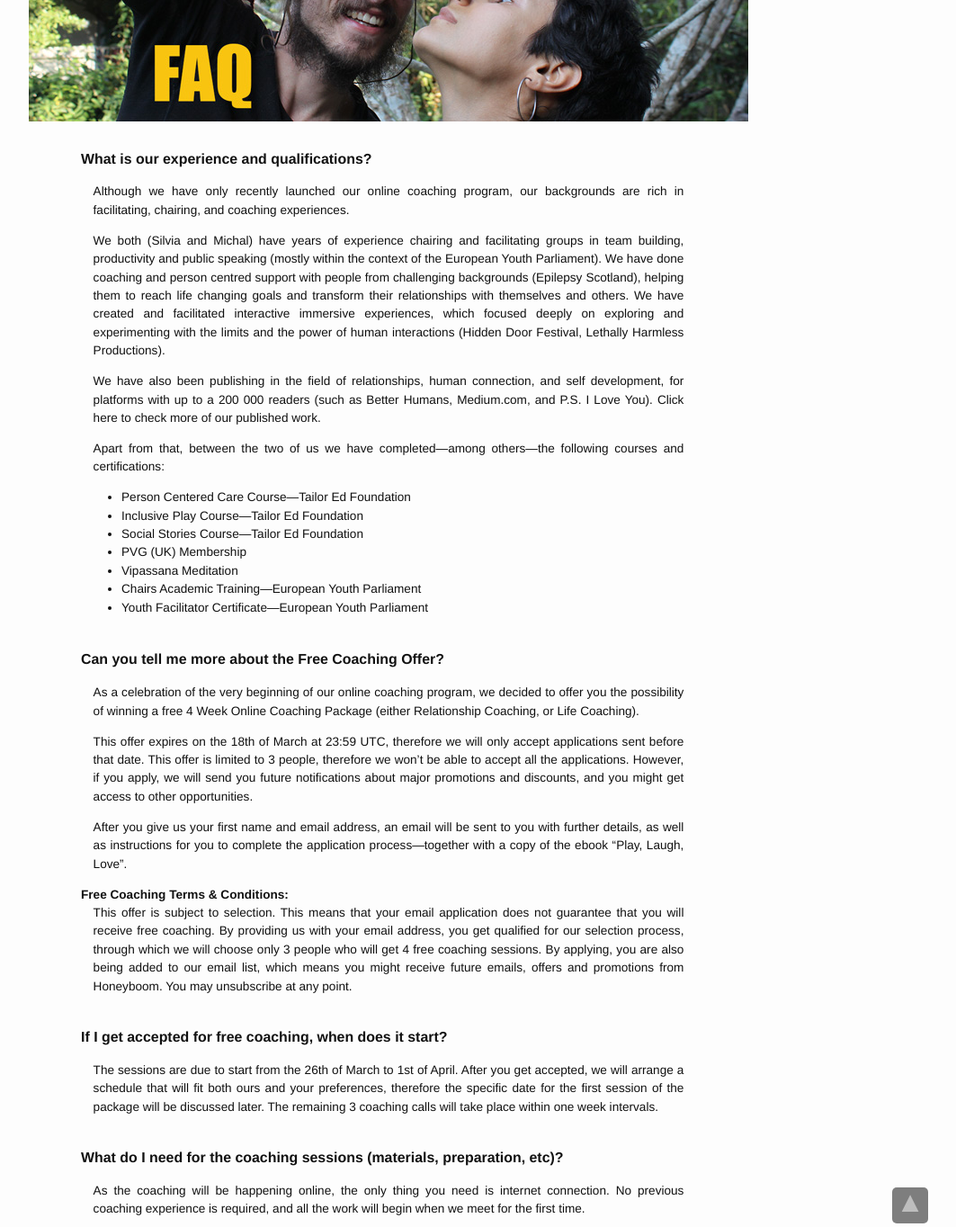
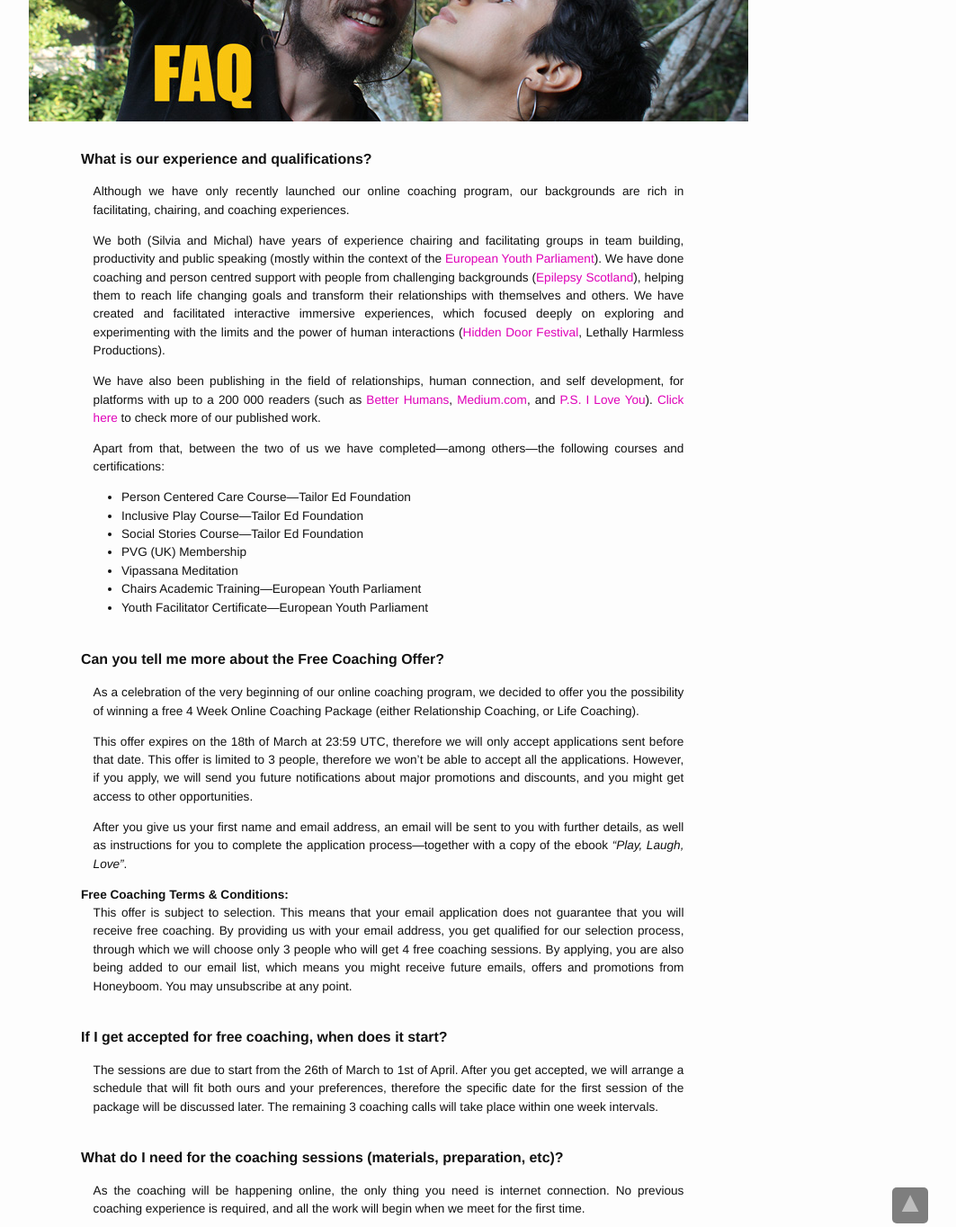
Before and after one commit to Honeyboom/honeyboom.github.io, a Jekyll site: the page built from coaching.html, in a window 1280 px wide and 1400 px high, scrolled down 1569 px, cut to the strip 0-1364 px from the top of the window. Shown: the whole strip at 90% size, without its empty margins (208-1271 px from the left). Built offline with Jekyll 4.4.1, drawn with Linux system fonts in a browser that asks for light colours; some of the changed text lies outside the part shown.

Commit message:
changed texts coaching

```diff
--- a/coaching.html
+++ b/coaching.html
@@ -54,7 +56,8 @@
 				If what you have just read has resonated and triggered excitement in you, than you are in the right place.
 			</p>
 			<p>
-				If this is the first time you meet us, welcome. We are Silvia and Michal, and it’s a pleasure to have you here. We have been together for over 4 years, and you can find out more about our story and our relationship tools by checking our Youtube channel.
+				If this is the first time you meet us, welcome. We are Silvia and Michal, and it’s a pleasure to have you here. We have been together for over 4 years, and you can find out more about our story and our relationship tools by checking our <a href="https://www.youtube.com/channel/UCFkEEtX7yPtYD0Om0GPwL7w">Youtube channel</a>.
+
 			</p>
 			<p>
 				But let’s get straight to the point: we can help you because we have been there. We have struggled for meaning, passion, and something that we couldn’t really grasp, and we have found it. Today, our relationship is quite out of the ordinary—and so it its story:
@@ -102,11 +105,11 @@
 
 			<h3>Prices:</h3>
 			<ul class="coaching-prices">
-				<li>4 Week Relationship Package—Individual: £400</li>
+				<li><b>4 Week Relationship Package—Individual: £400</b></li>
 				<li>4 weekly sessions</li>
 				<li>weekly email check ins</li>
 				&nbsp;
-				<li>4 Week Relationship Package—Couples: £600</li>
+				<li><b>4 Week Relationship Package—Couples: £600</b></li>
 				<li>2 individual sessions</li>
 				<li>2 couple sessions</li>
 				<li>weekly email check ins</li>
@@ -122,6 +125,9 @@
 			</p>
 			<p>
 				As there are only 3 spots available, your application does not guarantee that you will be chosen. However, if you don’t get selected but would still like to receive coaching, don’t worry: if you apply now, we will be able to send you future discounts and offers, so stay tuned!
+			</p>
+			<p>
+				<b>To apply, enter your email in the box below.</b>
 			</p>
 
 		</div>
@@ -165,7 +171,7 @@
 				If this is the first time you are here, hello. We are Michal and Silvia, and it’s a pleasure to meet you.
 			</p>
 			<p>
-				If you have watched our Youtube channel, you probably know a few things about us: we run our own business, we travel the world as a lifestyle, we have a loving, supporting, exciting relationship, and our biggest passion is to help others find their ideal lifestyle and live their dreams.
+				If you have watched our <a href="https://www.youtube.com/channel/UCFkEEtX7yPtYD0Om0GPwL7w">Youtube channel</a>, you probably know a few things about us: we run our own business, we travel the world as a lifestyle, we have a loving, supporting, exciting relationship, and our biggest passion is to help others find their ideal lifestyle and live their dreams.
 			</p>
 			<p>
 				Whatever it is that you want to achieve—whether it’s financial sustainability, mental and spiritual development, or just finding what is your true passion—we believe all you need are three simple ingredients:
@@ -201,7 +207,7 @@
 
 			<h3>Prices:</h3>
 			<ul class="coaching-prices">
-				<li>4 Week Lifestyle Package: £400</li>
+				<li><b>4 Week Lifestyle Package: £400</b></li>
 				<li>4 weekly sessions</li>
 				<li>weekly email check ins</li>
 			</ul>
@@ -217,6 +223,9 @@
 			<p>
 				As there are only 3 spots available, your application does not guarantee that you will be chosen. However, if you don’t get selected but would still like to receive coaching, don’t worry: if you apply now, we will be able to send you future discounts and offers, so stay tuned!
 			</p>
+			<p>
+				<b>To apply, enter your email in the box below.</b>
+			</b>
 		</div>
 	</div>
 
@@ -240,7 +249,7 @@
 		<div class="text-container">
 			<h2>Apply for free coaching… and get a free eBook!</h2>
 			<p>
-				We feel so thrilled to launch our first online coaching program, that we decided to add in a little bonus: you can now get our eBook “Play, Laugh, Love” when you apply for our coaching offer!
+				We feel so thrilled to launch our first online coaching program, that we decided to add in a little bonus: you can now get our eBook <i>“Play, Laugh, Love”</i> when you apply for our coaching offer!
 			</p>
 			<p>
 				In this second edition of our first eBook, we have compiled 60 super fun activities that you can use to bring more play and love to your relationships, as well as give your social life an extra dose of excitement. These activities have helped us stay together through the hardest moments in our relationship, by balancing them out with joyful play, kindness, and the ability to free our inner children with each other.
@@ -261,10 +270,10 @@
 			Although we have only recently launched our online coaching program, our backgrounds are rich in facilitating, chairing, and coaching experiences.
 		</p>
 		<p>
-			We both (Silvia and Michal) have years of experience chairing and facilitating groups in team building, productivity and public speaking (mostly within the context of the European Youth Parliament). We have done coaching and person centred support with people from challenging backgrounds (Epilepsy Scotland), helping them to reach life changing goals and transform their relationships with themselves and others. We have created and facilitated interactive immersive experiences, which focused deeply on exploring and experimenting with the limits and the power of human interactions (Hidden Door Festival, Lethally Harmless Productions).
+			We both (Silvia and Michal) have years of experience chairing and facilitating groups in team building, productivity and public speaking (mostly within the context of the <a href="https://eyp.org/">European Youth Parliament</a>). We have done coaching and person centred support with people from challenging backgrounds (<a href="http://www.epilepsyscotland.org.uk/">Epilepsy Scotland</a>), helping them to reach life changing goals and transform their relationships with themselves and others. We have created and facilitated interactive immersive experiences, which focused deeply on exploring and experimenting with the limits and the power of human interactions (<a href="http://hiddendoorblog.org/about/">Hidden Door Festival</a>, Lethally Harmless Productions).
 		</p>
 		<p>
-			We have also been publishing in the field of relationships, human connection, and self development, for platforms with up to a 200 000 readers (such as Better Humans, Medium.com, and P.S. I Love You). Click here to check more of our published work.
+			We have also been publishing in the field of relationships, human connection, and self development, for platforms with up to a 200 000 readers (such as <a href="https://betterhumans.coach.me/">Better Humans</a>, <a href="https://medium.com/">Medium.com</a>, and <a href="https://psiloveyou.xyz/">P.S. I Love You</a>). <a href="https://helloiamsilvia.com/">Click here</a> to check more of our published work.
 		</p>
 		<p>
 			Apart from that, between the two of us we have completed—among others—the following courses and certifications:
@@ -288,7 +297,7 @@
 			This offer expires on the 18th of March at 23:59 UTC, therefore we will only accept applications sent before that date. This offer is limited to 3 people, therefore we won’t be able to accept all the applications. However, if you apply, we will send you future notifications about major promotions and discounts, and you might get access to other opportunities.
 		</p>
 		<p>
-			After you give us your first name and email address, an email will be sent to you with further details, as well as instructions for you to complete the application process—together with a copy of the ebook “Play, Laugh, Love”.
+			After you give us your first name and email address, an email will be sent to you with further details, as well as instructions for you to complete the application process—together with a copy of the ebook <i>“Play, Laugh, Love”</i>.
 		</p>
 		<b>
 			Free Coaching Terms & Conditions:
```
Also changed, not shown: other parts of coaching.html (+5 -3 lines).
